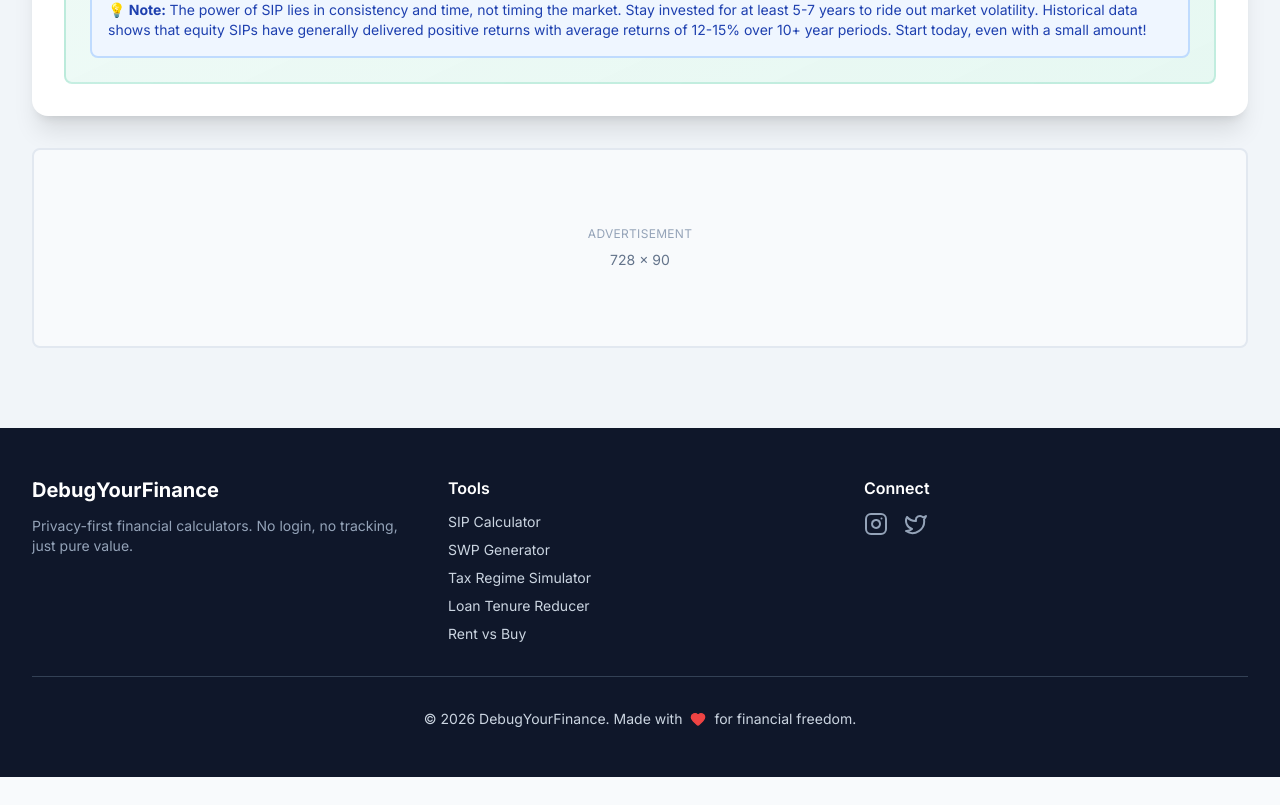
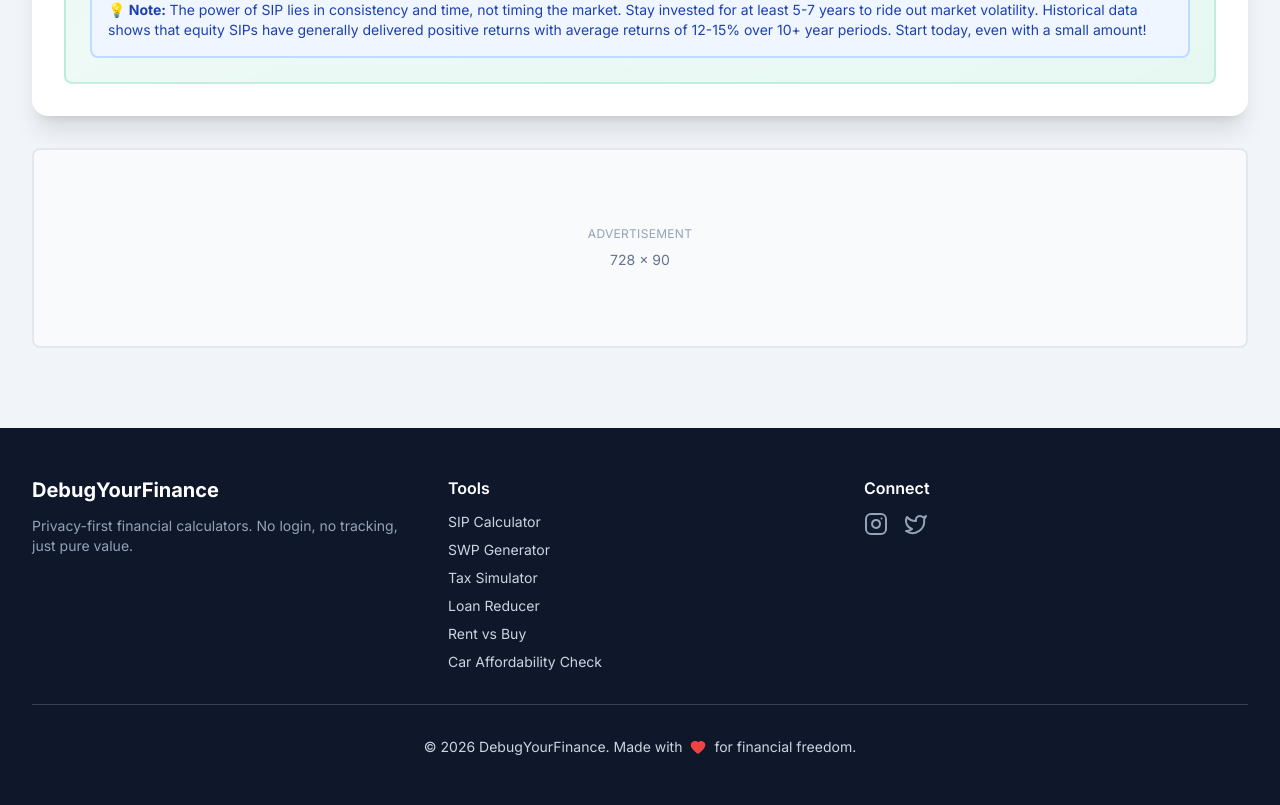
Before and after one commit to sparsh-1998/DebugYourFinance, a React (Vite) app: page /tools/sip in a window 1280 px wide. Shown: the part 2917-3722 px from the top of the page. Before the commit the page ends 3694 px from the top, so only its background shows below. Built offline with nearby package versions, Linux system fonts and the light colour scheme.

Commit message:
tools optimization

```diff
--- a/src/components/layout/Footer.jsx
+++ b/src/components/layout/Footer.jsx
@@ -1,5 +1,6 @@
 import { Heart, Instagram, Twitter } from 'lucide-react';
 import { Link } from 'react-router-dom';
+import { TOOLS } from '../../constants/tools';
 
 export default function Footer() {
   const currentYear = new Date().getFullYear();
@@ -36,11 +37,13 @@ export default function Footer() {
           <div>
             <h4 className="text-white dark:text-slate-100 font-semibold mb-3">Tools</h4>
             <ul className="space-y-2 text-sm">
-              <li><Link to="/tools/sip" className="hover:text-accent transition-colors">SIP Calculator</Link></li>
-              <li><Link to="/tools/swp" className="hover:text-accent transition-colors">SWP Generator</Link></li>
-              <li><Link to="/tools/tax" className="hover:text-accent transition-colors">Tax Regime Simulator</Link></li>
-              <li><Link to="/tools/loan" className="hover:text-accent transition-colors">Loan Tenure Reducer</Link></li>
-              <li><Link to="/tools/rent-vs-buy" className="hover:text-accent transition-colors">Rent vs Buy</Link></li>
+              {TOOLS.map((tool) => (
+                <li key={tool.id}>
+                  <Link to={`/tools/${tool.id}`} className="hover:text-accent transition-colors">
+                    {tool.name}
+                  </Link>
+                </li>
+              ))}
             </ul>
           </div>
 
--- /dev/null
+++ b/src/constants/tools.js
@@ -0,0 +1,25 @@
+import { lazy } from 'react';
+
+// Lazy load calculator components
+const SIPCalculator = lazy(() => import('../components/calculators/SIPCalculator'));
+const SWPCalculator = lazy(() => import('../components/calculators/SWPCalculator'));
+const TaxRegimeSimulator = lazy(() => import('../components/calculators/TaxRegimeSimulator'));
+const LoanTenureReducer = lazy(() => import('../components/calculators/LoanTenureReducer'));
+const RentVsBuyCalculator = lazy(() => import('../components/calculators/RentVsBuyCalculator'));
+const CarAffordabilityCalculator = lazy(() => import('../components/calculators/CarAffordabilityCalculator'));
+
+// Centralized tools configuration
+export const TOOLS = [
+  { id: 'sip', name: 'SIP Calculator', component: SIPCalculator },
+  { id: 'swp', name: 'SWP Generator', component: SWPCalculator },
+  { id: 'tax', name: 'Tax Simulator', component: TaxRegimeSimulator },
+  { id: 'loan', name: 'Loan Reducer', component: LoanTenureReducer },
+  { id: 'rent-vs-buy', name: 'Rent vs Buy', component: RentVsBuyCalculator },
+  { id: 'car', name: 'Car Affordability Check', component: CarAffordabilityCalculator },
+];
+
+// Helper to get valid tool IDs
+export const VALID_TOOL_IDS = TOOLS.map(tool => tool.id);
+
+// Default tool
+export const DEFAULT_TOOL = 'sip';
--- a/src/pages/ToolsPage.jsx
+++ b/src/pages/ToolsPage.jsx
@@ -1,33 +1,18 @@
-import { useState, lazy, Suspense, useEffect } from 'react';
+import { useState, Suspense, useEffect } from 'react';
 import { useParams, useNavigate } from 'react-router-dom';
 import { motion } from 'framer-motion';
 import { Helmet } from 'react-helmet-async';
 import { CalculatorSkeleton } from '../components/common';
 import AdBanner from '../components/features/AdBanner';
-
-// Lazy load calculator components
-const SIPCalculator = lazy(() => import('../components/calculators/SIPCalculator'));
-const SWPCalculator = lazy(() => import('../components/calculators/SWPCalculator'));
-const TaxRegimeSimulator = lazy(() => import('../components/calculators/TaxRegimeSimulator'));
-const LoanTenureReducer = lazy(() => import('../components/calculators/LoanTenureReducer'));
-const RentVsBuyCalculator = lazy(() => import('../components/calculators/RentVsBuyCalculator'));
-const CarAffordabilityCalculator = lazy(() => import('../components/calculators/CarAffordabilityCalculator'));
+import { TOOLS, VALID_TOOL_IDS, DEFAULT_TOOL } from '../constants/tools';
 
 export default function ToolsPage() {
   const { toolId } = useParams();
   const navigate = useNavigate();
 
-  const tools = [
-    { id: 'sip', name: 'SIP Calculator', component: SIPCalculator },
-    { id: 'swp', name: 'SWP Generator', component: SWPCalculator },
-    { id: 'tax', name: 'Tax Simulator', component: TaxRegimeSimulator },
-    { id: 'loan', name: 'Loan Reducer', component: LoanTenureReducer },
-    { id: 'rent-vs-buy', name: 'Rent vs Buy', component: RentVsBuyCalculator },
-    { id: 'car', name: 'Car Affordability Check', component: CarAffordabilityCalculator },
-  ];
-
-  const validToolIds = ['sip', 'swp', 'tax', 'loan', 'rent-vs-buy', 'car'];
-  const defaultTab = 'sip';
+  const tools = TOOLS;
+  const validToolIds = VALID_TOOL_IDS;
+  const defaultTab = DEFAULT_TOOL;
 
   const initialTab = toolId && validToolIds.includes(toolId) ? toolId : defaultTab;
   const [activeTab, setActiveTab] = useState(initialTab);
```
